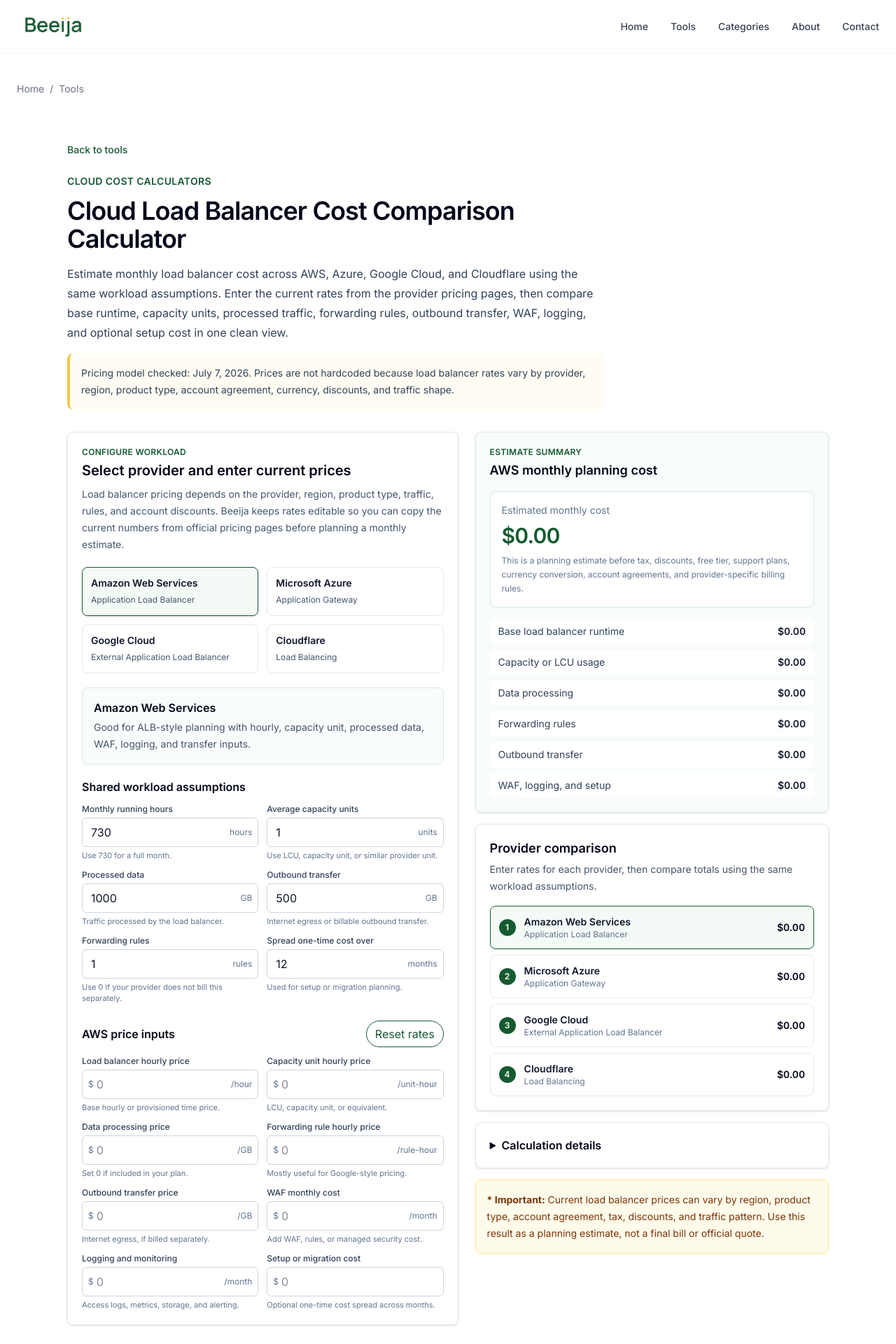
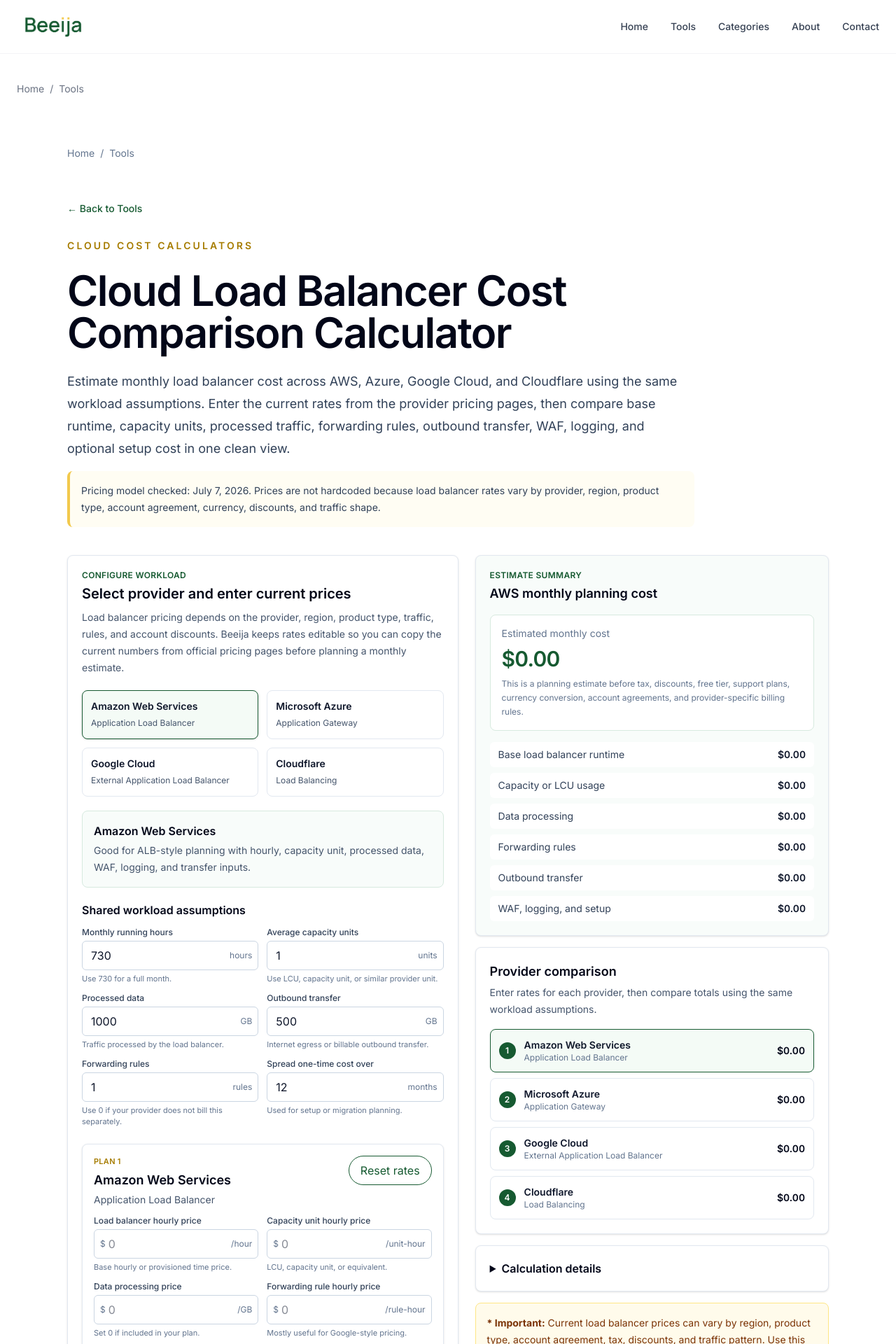
Before and after one commit to vaarunsonawwane-ops/beeija, a Next.js app: page /tools/cloud-load-balancer-cost-comparison-calculator in a window 1280 px wide. Shown: the top 1920 px of the page at 70% size. Built offline with nearby package versions, Linux system fonts and the light colour scheme.

Commit message:
Cloud Load Balancer Cost Comparison Calculator UI update
Cloud Load Balancer Cost Comparison Calculator UI update

```diff
--- a/app/tools/cloud-load-balancer-cost-comparison-calculator/ToolClient.tsx
+++ b/app/tools/cloud-load-balancer-cost-comparison-calculator/ToolClient.tsx
@@ -443,15 +443,23 @@ export default function ToolClient() {
             </div>
           </div>
 
-          <div className="mt-6">
-            <div className="flex flex-wrap items-center justify-between gap-3">
-              <h3 className="text-base font-semibold text-slate-950">
-                {activeProvider.shortName} price inputs
-              </h3>
+          <div className="mt-6 rounded-lg border border-slate-200 bg-white p-4 shadow-sm">
+            <div className="flex flex-wrap items-start justify-between gap-3">
+              <div className="min-w-0">
+                <p className="text-[11px] font-semibold uppercase tracking-wide text-[#a67c00]">
+                  Plan 1
+                </p>
+                <h3 className="mt-1 text-lg font-semibold text-slate-950">
+                  {activeProvider.name}
+                </h3>
+                <p className="mt-1 text-sm leading-5 text-slate-600">
+                  {activeProvider.exampleService}
+                </p>
+              </div>
               <button
                 type="button"
                 onClick={resetRates}
-                className="rounded-full border border-[#165A31] px-3 py-1.5 text-xs font-semibold text-[#165A31] hover:bg-[#f4fbf6]"
+                className="rounded-full border border-[#165A31] px-4 py-2 text-sm font-semibold text-[#165A31] hover:bg-[#f4fbf6]"
               >
                 Reset rates
               </button>
--- a/app/tools/cloud-load-balancer-cost-comparison-calculator/page.tsx
+++ b/app/tools/cloud-load-balancer-cost-comparison-calculator/page.tsx
@@ -39,24 +39,34 @@ export const metadata: Metadata = {
 
 export default function Page() {
   return (
-    <main className="mx-auto max-w-6xl px-4 py-8 sm:px-6 lg:px-8">
-      <div className="mb-6">
+    <main className="mx-auto max-w-6xl px-4 py-10 sm:px-6 lg:px-8">
+      <nav className="mb-14 text-sm text-slate-500" aria-label="Breadcrumb">
+        <Link href="/" className="hover:text-[#165A31]">
+          Home
+        </Link>
+        <span className="mx-2">/</span>
+        <Link href="/tools" className="hover:text-[#165A31]">
+          Tools
+        </Link>
+      </nav>
+
+      <div className="mb-8">
         <Link
           href="/tools"
           className="text-sm font-medium text-[#165A31] hover:underline"
         >
-          Back to tools
+          ← Back to Tools
         </Link>
       </div>
 
-      <section className="mb-8 max-w-3xl">
-        <p className="text-sm font-semibold uppercase tracking-wide text-[#165A31]">
+      <section className="mb-10 max-w-4xl">
+        <p className="text-sm font-semibold uppercase tracking-[0.22em] text-[#a67c00]">
           Cloud Cost Calculators
         </p>
-        <h1 className="mt-3 text-3xl font-semibold tracking-tight text-slate-950 sm:text-4xl">
+        <h1 className="mt-6 text-4xl font-semibold tracking-tight text-slate-950 sm:text-5xl lg:text-6xl">
           Cloud Load Balancer Cost Comparison Calculator
         </h1>
-        <p className="mt-4 text-base leading-7 text-slate-700">
+        <p className="mt-6 text-lg leading-8 text-slate-700">
           Estimate monthly load balancer cost across AWS, Azure, Google Cloud,
           and Cloudflare using the same workload assumptions. Enter the current
           rates from the provider pricing pages, then compare base runtime,
@@ -149,41 +159,87 @@ export default function Page() {
 
       <section className="mt-10 max-w-4xl space-y-5">
         <h2 className="text-2xl font-semibold tracking-tight text-slate-950">
+          Official Pricing Sources
+        </h2>
+        <p className="text-sm leading-7 text-slate-700">
+          The pricing model and billing notes for this calculator were checked
+          against official provider pages on July 7, 2026. Use these links to
+          copy the latest rates for your selected region, product type, account
+          agreement, and currency before making a purchase decision.
+        </p>
+        <div className="flex flex-wrap gap-3">
+          <a
+            href="https://aws.amazon.com/elasticloadbalancing/pricing/"
+            target="_blank"
+            rel="noreferrer"
+            className="rounded-lg border border-[#165A31] px-4 py-3 text-sm font-semibold text-[#165A31] hover:bg-[#f4fbf6]"
+          >
+            Amazon Elastic Load Balancing Pricing
+          </a>
+          <a
+            href="https://azure.microsoft.com/en-us/pricing/details/application-gateway/"
+            target="_blank"
+            rel="noreferrer"
+            className="rounded-lg border border-[#165A31] px-4 py-3 text-sm font-semibold text-[#165A31] hover:bg-[#f4fbf6]"
+          >
+            Azure Application Gateway Pricing
+          </a>
+          <a
+            href="https://cloud.google.com/load-balancing/pricing"
+            target="_blank"
+            rel="noreferrer"
+            className="rounded-lg border border-[#165A31] px-4 py-3 text-sm font-semibold text-[#165A31] hover:bg-[#f4fbf6]"
+          >
+            Google Cloud Load Balancing Pricing
+          </a>
+          <a
+            href="https://www.cloudflare.com/products/load-balancing/"
+            target="_blank"
+            rel="noreferrer"
+            className="rounded-lg border border-[#165A31] px-4 py-3 text-sm font-semibold text-[#165A31] hover:bg-[#f4fbf6]"
+          >
+            Cloudflare Load Balancing Pricing
+          </a>
+        </div>
+      </section>
+
+      <section className="mt-10 max-w-4xl space-y-5">
+        <h2 className="text-2xl font-semibold tracking-tight text-slate-950">
           Common Questions
         </h2>
-        <div className="space-y-3">
-          <details className="rounded-lg border border-slate-200 bg-white p-4">
-            <summary className="cursor-pointer font-semibold text-slate-950">
+        <div className="grid gap-4">
+          <div className="rounded-lg border border-slate-200 bg-white p-4">
+            <h3 className="font-semibold text-slate-950">
               Why are the provider prices blank?
-            </summary>
+            </h3>
             <p className="mt-3 text-sm leading-6 text-slate-700">
               Load balancer pricing changes by provider, service type, region,
               usage unit, account agreement, currency, and discount. Blank
               price fields make the estimate safer because you can enter the
               current rate for the exact setup you are checking.
             </p>
-          </details>
-          <details className="rounded-lg border border-slate-200 bg-white p-4">
-            <summary className="cursor-pointer font-semibold text-slate-950">
+          </div>
+          <div className="rounded-lg border border-slate-200 bg-white p-4">
+            <h3 className="font-semibold text-slate-950">
               Is this the exact monthly bill?
-            </summary>
+            </h3>
             <p className="mt-3 text-sm leading-6 text-slate-700">
               No. It is a planning estimate. Final bills can change because of
               tax, support plans, credits, free tiers, minimum charges, retries,
               extra services, traffic routing, logs, security rules, discounts,
               and provider billing updates.
             </p>
-          </details>
-          <details className="rounded-lg border border-slate-200 bg-white p-4">
-            <summary className="cursor-pointer font-semibold text-slate-950">
+          </div>
+          <div className="rounded-lg border border-slate-200 bg-white p-4">
+            <h3 className="font-semibold text-slate-950">
               Why does outbound transfer matter?
-            </summary>
+            </h3>
             <p className="mt-3 text-sm leading-6 text-slate-700">
               Many users check only the load balancer hourly price, but internet
               egress, processed traffic, logs, WAF, and related network services
               can become a meaningful part of the monthly cost.
             </p>
-          </details>
+          </div>
         </div>
       </section>
 
```
Also changed, not shown: app/data/tools.ts (line endings or trailing spaces).
